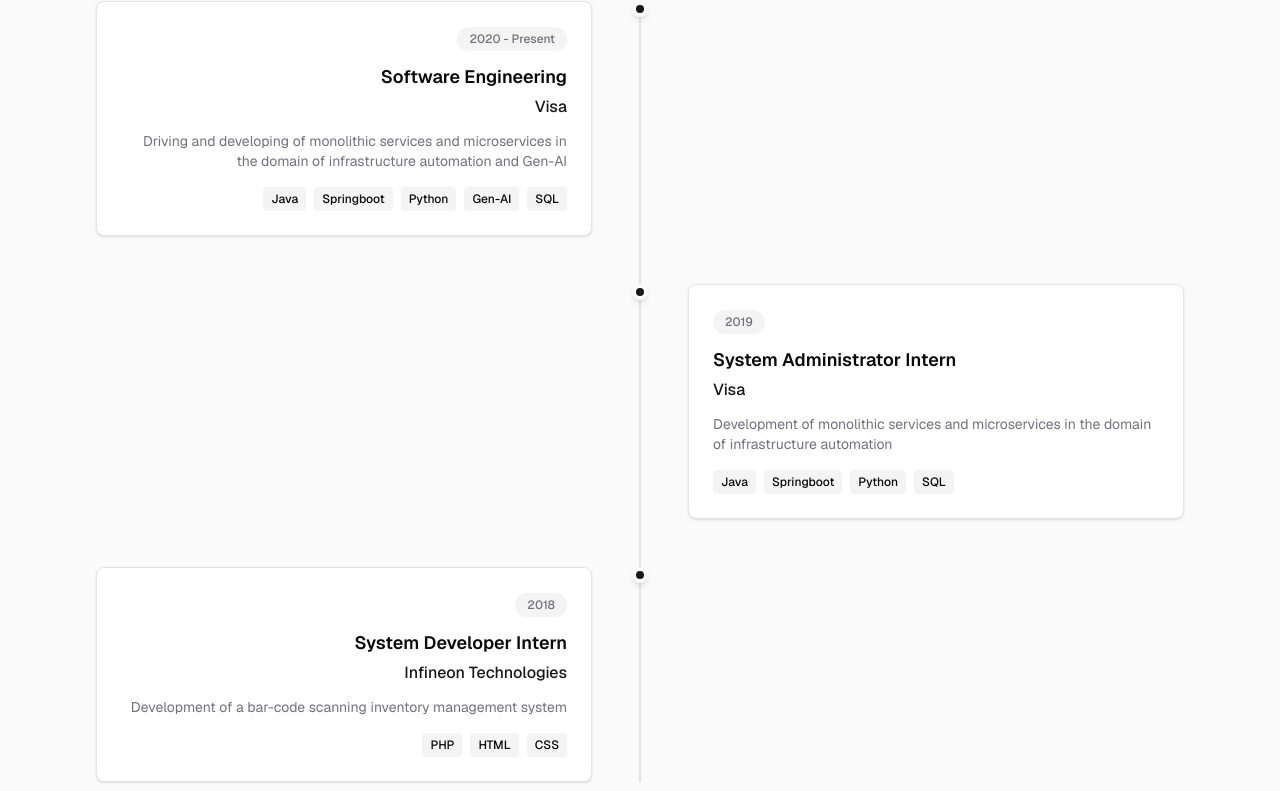
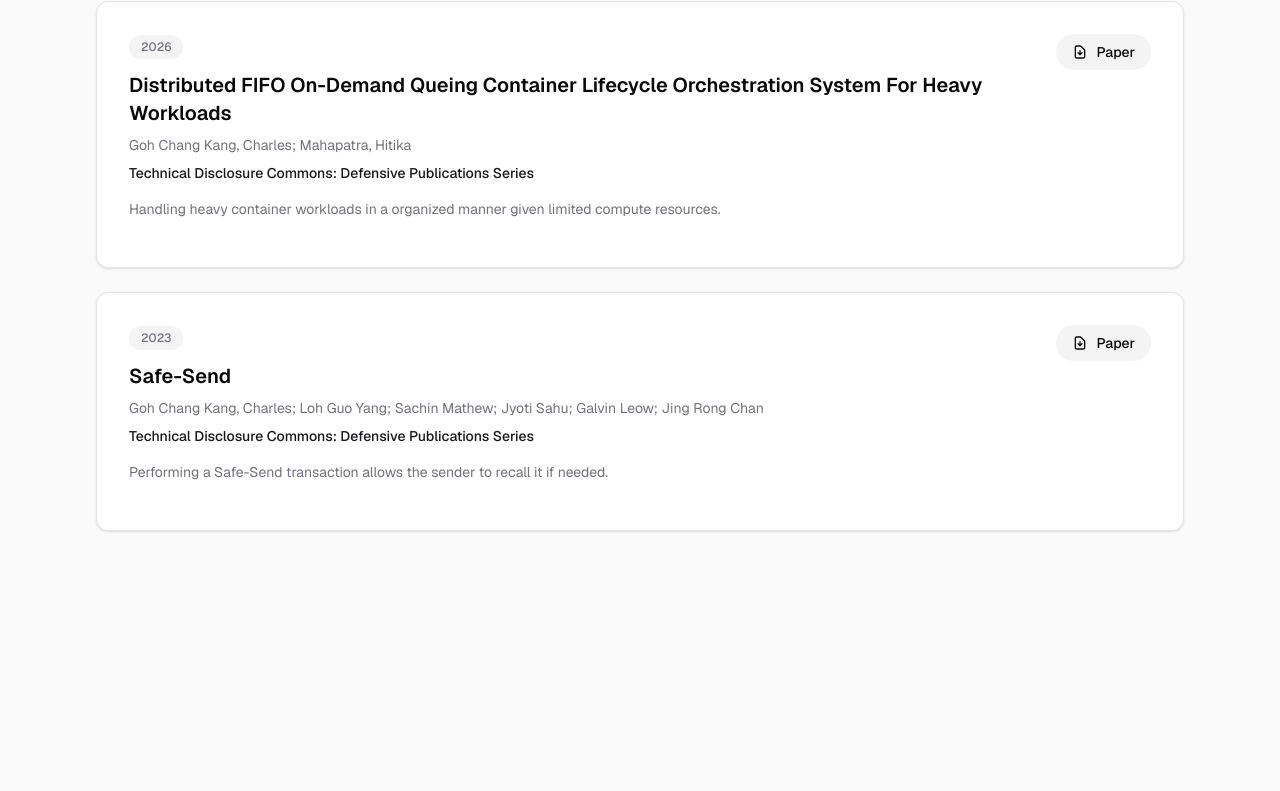
Before and after one commit to charlesgohck/charlesgohck.com, a Next.js app: page / in a window 1280 px wide. Shown: the part 1695-2486 px from the top of the page. Built offline with nearby package versions, Linux system fonts and the light colour scheme; no server answers.

Commit message:
[SHUFFLE] Shuffled elements around and made description changes

```diff
--- a/app/(home)/layout.tsx
+++ b/app/(home)/layout.tsx
@@ -46,9 +46,8 @@
       "Software engineer specializing in full-stack development.",
     sameAs: [
       // Add social media URLs here
-      // "https://linkedin.com/in/charlesgohck",
-      // "https://github.com/charlesgohck",
-      // "https://twitter.com/charlesgohck",
+      "https://linkedin.com/in/charlesgohck",
+      "https://github.com/charlesgohck"
     ],
   };
 
--- a/app/(home)/page.tsx
+++ b/app/(home)/page.tsx
@@ -157,7 +157,7 @@
             </h1>
             <p className="text-xl md:text-2xl text-muted-foreground mb-8 animate-fade-in-up animation-delay-400">
               {/* EDIT: Your title/subtitle */}
-              Software Engineer
+              Software Engineering Professional
             </p>
             <p className="text-base md:text-lg text-muted-foreground mb-8 max-w-lg mx-auto lg:mx-0 animate-fade-in-up animation-delay-600">
               {/* EDIT: Your tagline */}
@@ -360,22 +360,6 @@
       description:
         "Driving and developing of monolithic services and microservices in the domain of infrastructure automation and Gen-AI",
       technologies: ["Java", "Springboot", "Python", "Gen-AI", "SQL"],
-    },
-    {
-      title: "System Administrator Intern",
-      company: "Visa",
-      period: "2019",
-      description:
-        "Development of monolithic services and microservices in the domain of infrastructure automation",
-      technologies: ["Java", "Springboot", "Python", "SQL"],
-    },
-    {
-      title: "System Developer Intern",
-      company: "Infineon Technologies",
-      period: "2018",
-      description:
-        "Development of a bar-code scanning inventory management system",
-      technologies: ["PHP", "HTML", "CSS"],
     }
   ];
 
@@ -629,6 +613,18 @@
     //   },
     // },
     {
+      title: "Distributed FIFO On-Demand Queing Container Lifecycle Orchestration System For Heavy Workloads",
+      authors: "Goh Chang Kang, Charles; Mahapatra, Hitika",
+      venue: "Technical Disclosure Commons: Defensive Publications Series",
+      year: "2026",
+      description:
+        "Handling heavy container workloads in a organized manner given limited compute resources.",
+      links: {
+        paper: "https://www.tdcommons.org/dpubs_series/9252/",
+        code: ""
+      },
+    },
+    {
       title: "Safe-Send",
       authors: "Goh Chang Kang, Charles; Loh Guo Yang; Sachin Mathew; Jyoti Sahu; Galvin Leow; Jing Rong Chan",
       venue: "Technical Disclosure Commons: Defensive Publications Series",
@@ -874,9 +870,9 @@
       <Navigation />
       <HeroSection />
       <AboutSection />
+      <PublicationsSection />
       <ExperienceSection />
       <EducationSection />
-      <PublicationsSection />
       <ContactSection />
       <Footer />
     </div>
```
